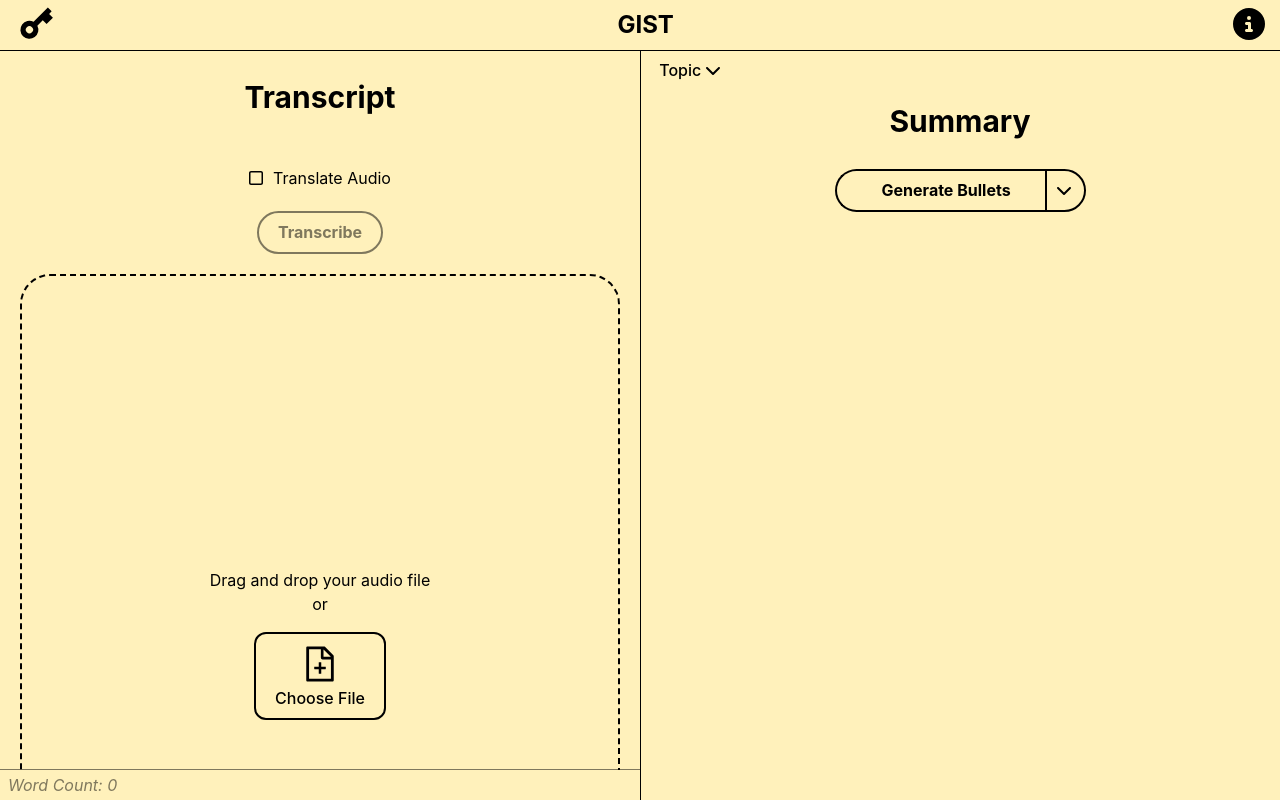
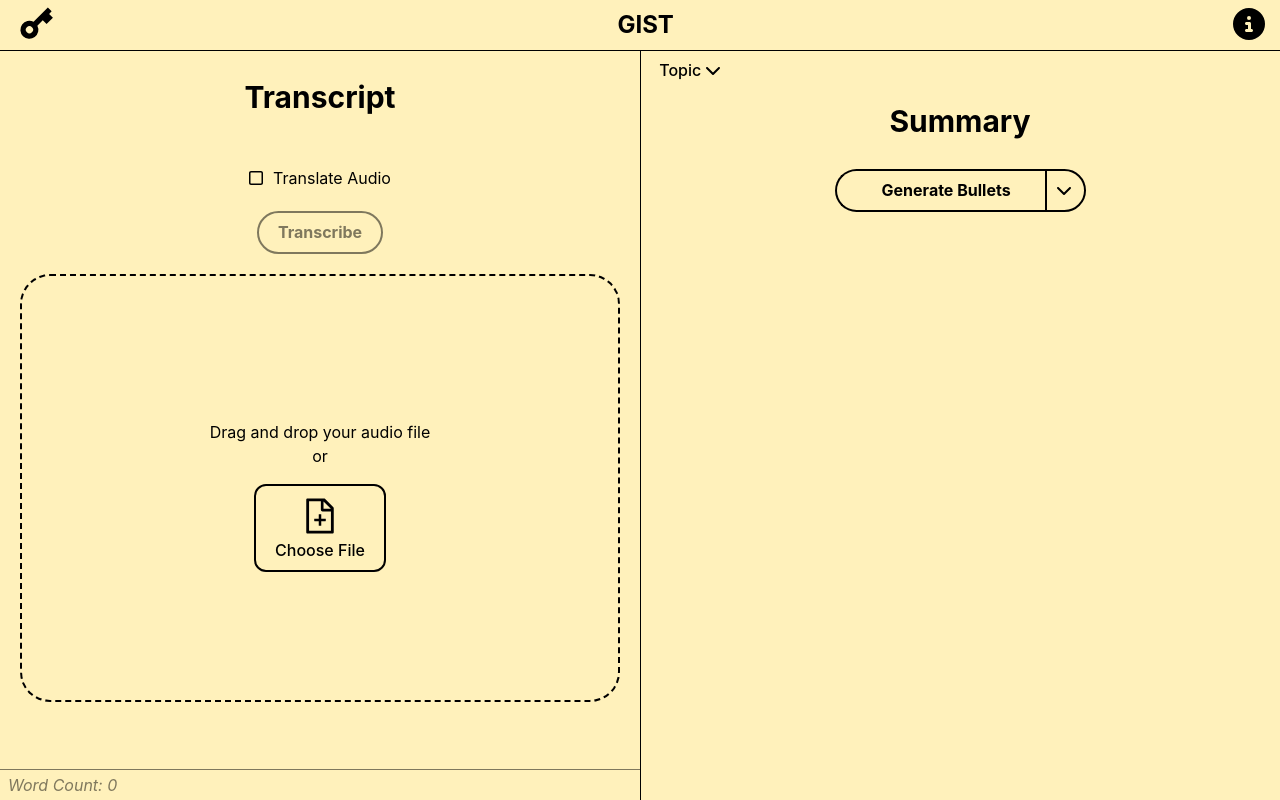
Before and after one commit to Carsonthemonkey/GIST, a React (Vite) app: page / in a window 1280 px wide. Built offline with nearby package versions, Linux system fonts and the light colour scheme; the HTML template or start-up script is replaced by a standard one.

Commit message:
Improved file drop sizing a little bit

```diff
--- a/src/styles/FileDropButton.css
+++ b/src/styles/FileDropButton.css
@@ -17,7 +17,7 @@
   align-items: center;
   border: 2px dashed var(--accent-color);
   border-radius: 30px;
-  height: 100%;
+  height: 53vh;
   margin: 20px;
 }
 .dropzone .overlay {
--- a/src/styles/FileDropButton.scss
+++ b/src/styles/FileDropButton.scss
@@ -28,7 +28,7 @@
     align-items: center;
     border : 2px dashed var(--accent-color);
     border-radius: 30px;
-    height: 100%;
+    height: 53vh;
     // min-height: 700px;
     margin: 20px;
     // margin-bottom: 40px;
```
